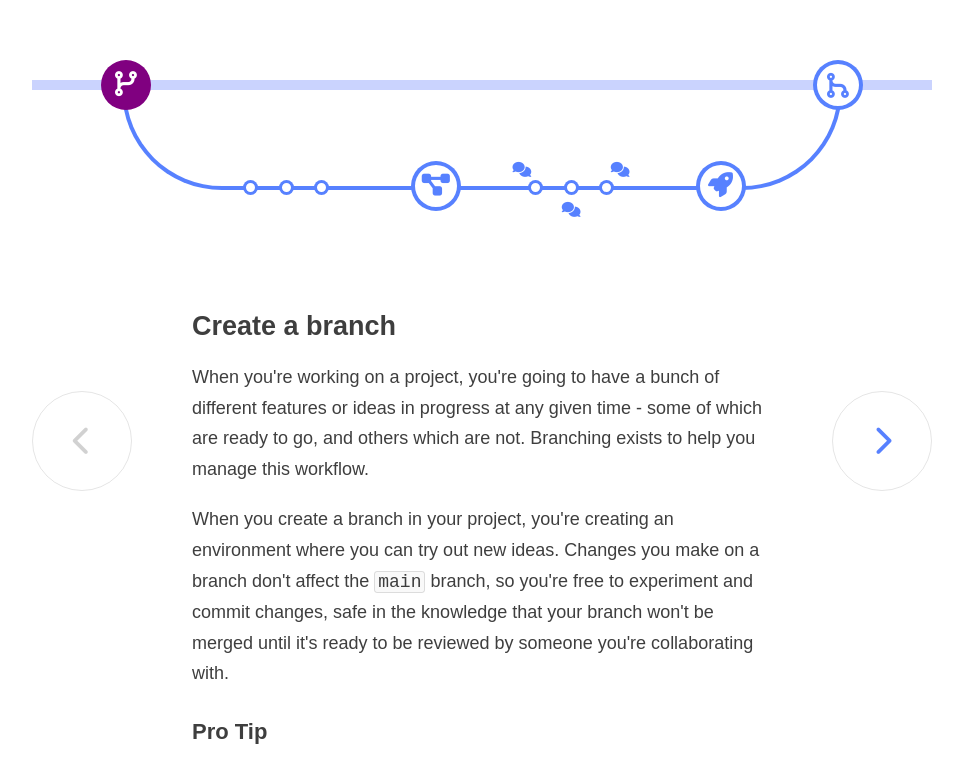
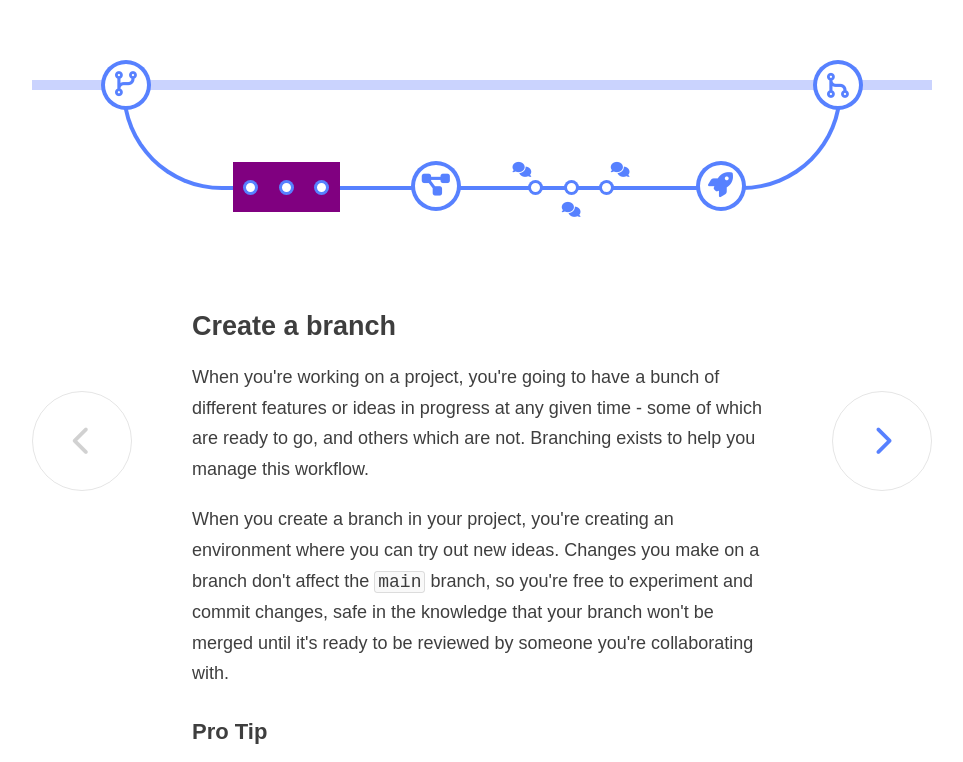
Before and after one commit to alex-j-garcia/dynamic-gallery, a plain HTML site: page index.html in a window 1280 px wide. Both pictures are taken after a click on the element 444 px from the left and 187 px from the top of the page. Shown: the top 762 px of the page, without its empty margins (158-1121 px from the left). Drawn offline with Linux system fonts and the light colour scheme.

Commit message:
Click activates/deactivates nodes

```diff
--- a/index.html
+++ b/index.html
@@ -20,7 +20,7 @@
         <div class="diagram-wrapper">
           <div class="diagram-outer">
             <div class="diagram-inner">
-              <div class="diagram-node--big active-Node" data-id="branch">
+              <div class="diagram-node--big active" data-id="branch">
                 <span>
                   <i class="fas fa-code-branch"></i>
                 </span>
--- a/script.js
+++ b/script.js
@@ -0,0 +1,30 @@
+"use strict";
+
+(function() {
+  const init = () => {
+    let nodesList = document.querySelectorAll("[class^='diagram-node']");
+    [...nodesList].forEach(node => node.addEventListener("click", showcase));
+  };
+
+  const showcase = ({currentTarget}) => {
+    let lastActive = deactivate();
+    let current = activate(currentTarget);
+  }
+
+  const deactivate = () => {
+    let nodesList = document.querySelectorAll("[class^='diagram-node']");
+    let nodesArray = [...nodesList];
+    let activeNode = nodesArray.find(node => node.classList.contains('active'));
+    return activeNode.classList.remove('active') || activeNode;
+  }
+
+  const activate = node => {
+    if (node.classList.contains("node--tiny")) {
+      return node.offsetParent.classList.add(".active") || node.offsetParent;
+    }
+
+    return node.classList.add("active") || node;
+  }
+
+  init();
+})();
--- a/styles.css
+++ b/styles.css
@@ -45,7 +45,7 @@ html {
   border-radius: 0 0 100px 100px;
 }
 
-div[class|="diagram-node"] {
+div[class*="diagram-node"] {
   display: flex;
   align-items: center;
 }
@@ -147,12 +147,12 @@ div[class|="diagram-node"] {
   color: hsla(225, 100%, 50%, 0.66);
 }
 
-.active-Node {
+.active {
   background-color: hsl(300, 100%, 25%);
   border: none;
 }
 
-.active-Node i {
+.active i {
   color: white;
 }
 
```
